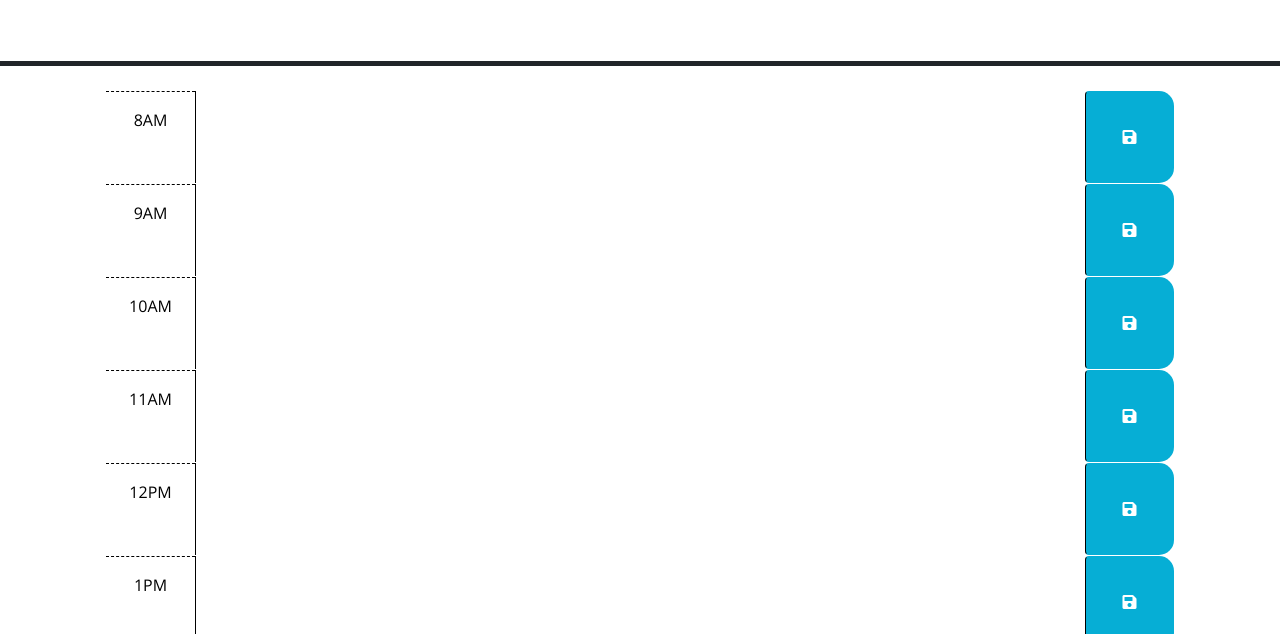
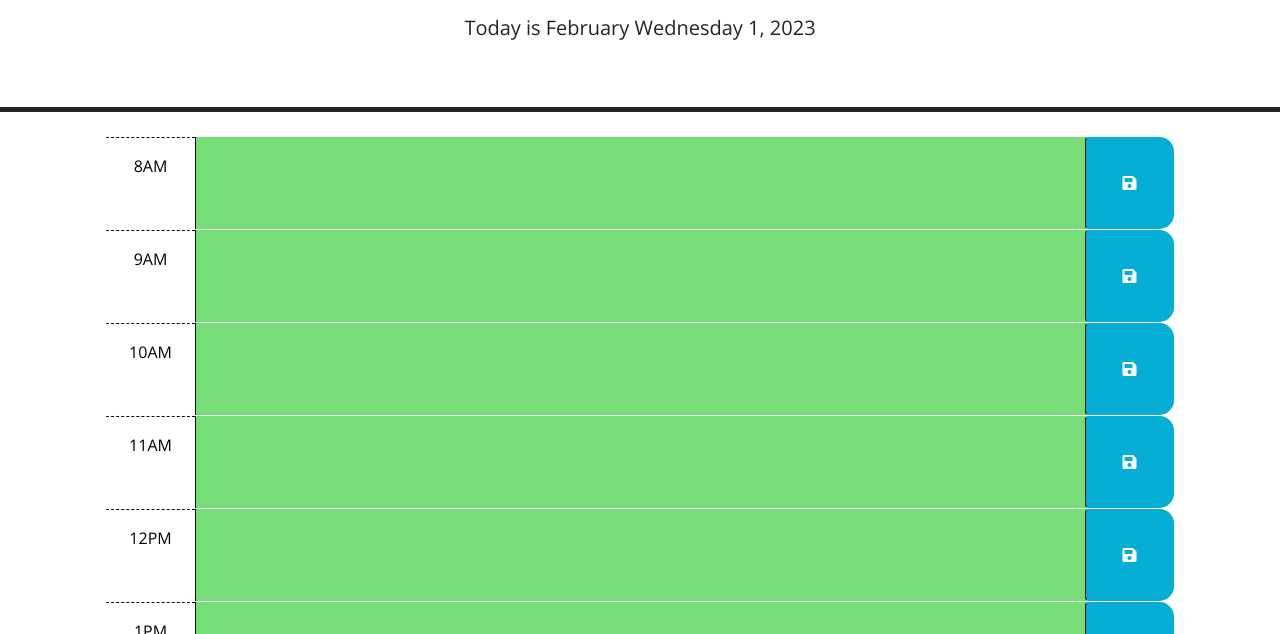
Before and after one commit to rambriz91/calendario, a plain HTML site: page index.html in a window 1280 px wide. Shown: the part 166-800 px from the top of the page. Drawn offline with nearby package versions, Linux system fonts and the light colour scheme; files that its build step writes are made by us from their sources.

Commit message:
updated links in readme.md, relinked script.js, and style.css to index.html.

```diff
--- a/index.html
+++ b/index.html
@@ -9,7 +9,7 @@
   <link rel="stylesheet" href="https://use.fontawesome.com/releases/v5.8.1/css/all.css"
     integrity="sha384-50oBUHEmvpQ+1lW4y57PTFmhCaXp0ML5d60M1M7uH2+nqUivzIebhndOJK28anvf" crossorigin="anonymous" />
   <link href="https://fonts.googleapis.com/css?family=Open+Sans&display=swap" rel="stylesheet" />
-  <link rel="stylesheet" href="style.css" />
+  <link rel="stylesheet" href="./Assets/style.css" />
   <title>Work Day Scheduler</title>
 </head>
 
@@ -105,7 +105,7 @@
     <script src="https://cdn.jsdelivr.net/npm/dayjs@1.11.3/dayjs.min.js"
       integrity="sha256-iu/zLUB+QgISXBLCW/mcDi/rnf4m4uEDO0wauy76x7U=" crossorigin="anonymous"></script>
 
-    <script src="script.js"></script>
+    <script src="/Assets/script.js"></script>
 </body>
 
 </html>
```
Also changed, not shown: 1 other file.
